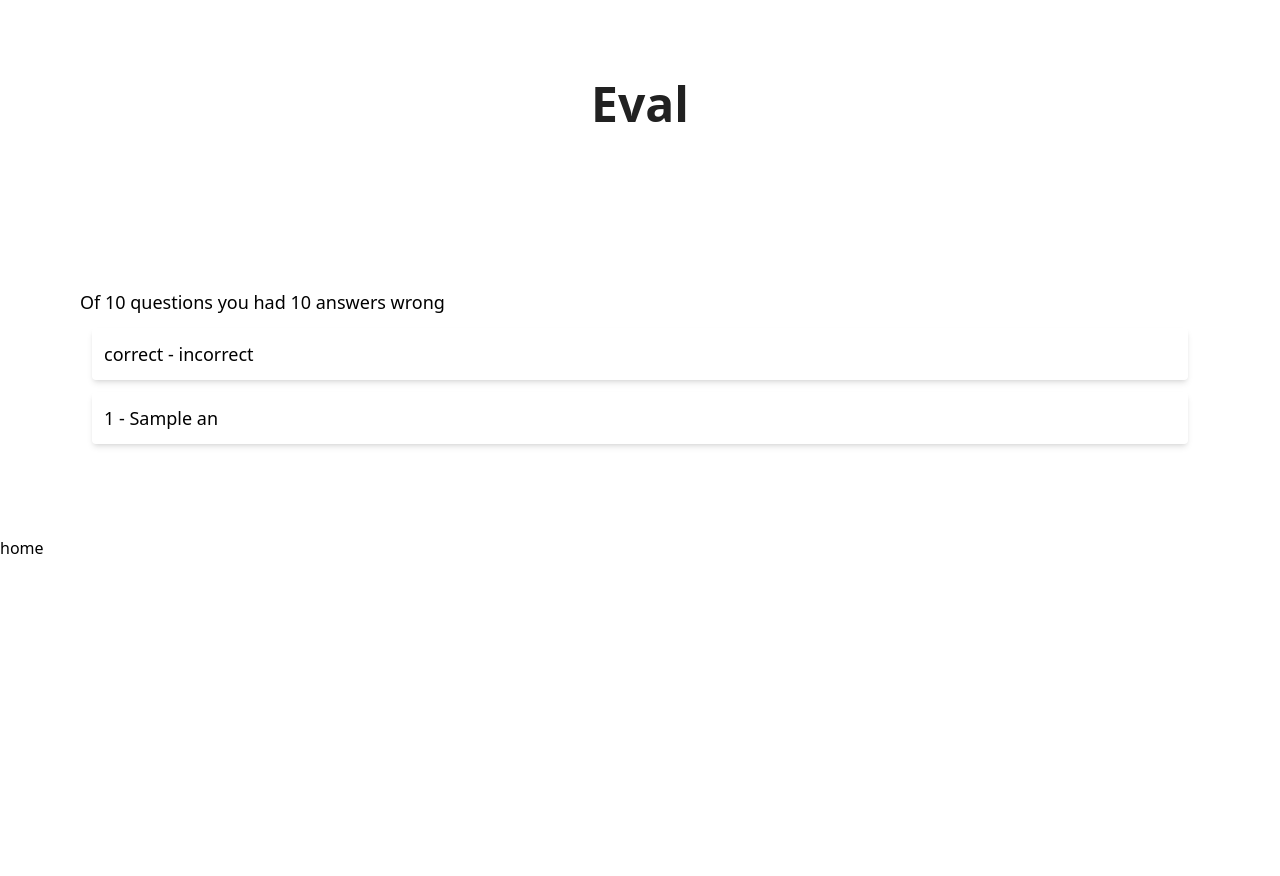
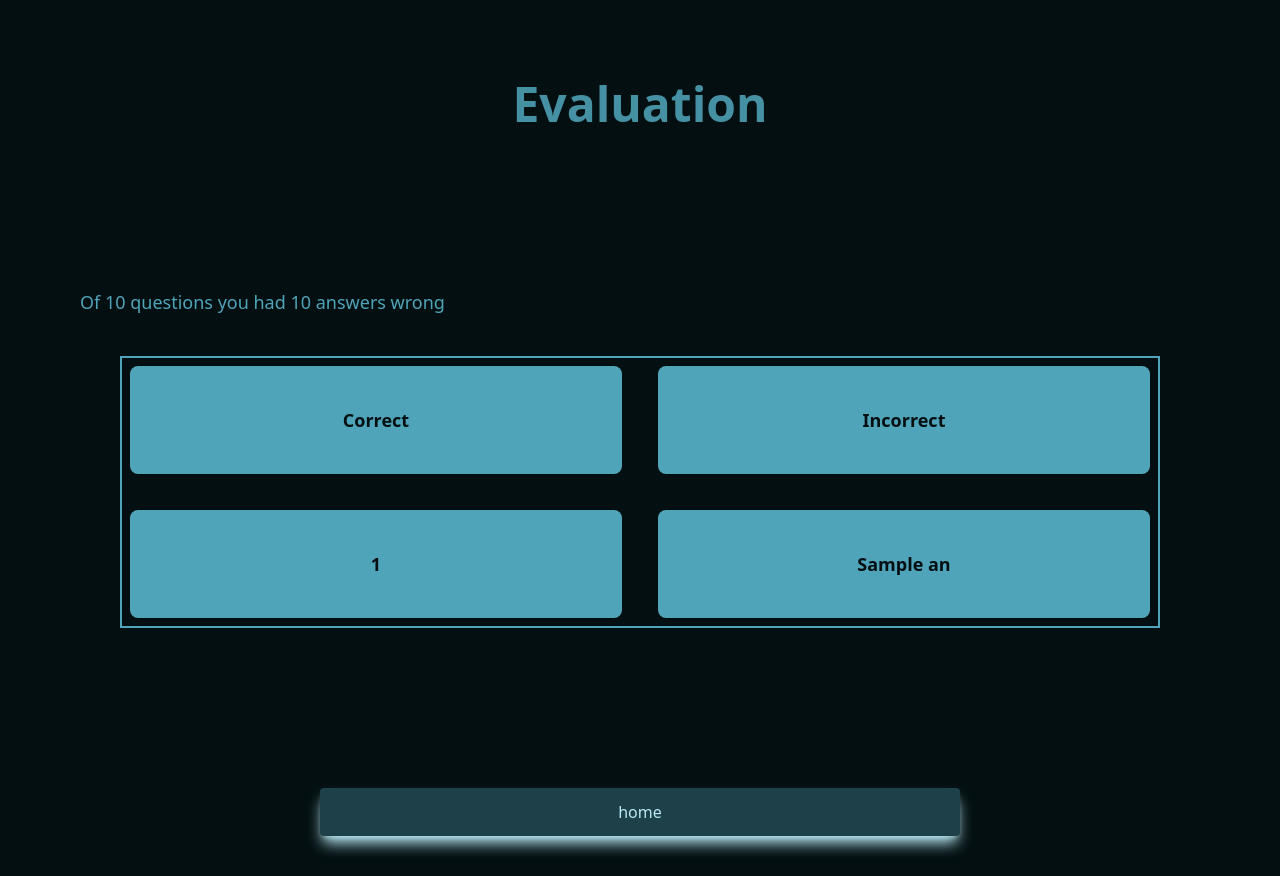
Before and after one commit to geromt/complete-the-song, a Flask app: template application/templates/eval.html in a window 1280 px wide. Before the commit the page ends 554 px from the top, so only its background shows below. Run offline with Flask 2, Linux system fonts and the light colour scheme; the template is opened without the code that fills it: most values are stand-ins (such as "Sample title", 1, 10 or a date in 2020); style sheets or scripts are compiled from the project's sources.

Commit message:
Adding new style to all the templates

```diff
--- a/application/song.py
+++ b/application/song.py
@@ -24,7 +24,7 @@ class Song:
             self.last_words.append(words[n])
 
             incomplete.append(" ".join(words[:n]))
-            incomplete.append(f' <input id="{i}" type="text" name="{i}"> ')
+            incomplete.append(f' <input class="rounded w-1/4 p-1 text-rich-black" id="{i}" type="text" name="{i}"> ')
             incomplete.append(" ".join(words[(n+1):]))
             incomplete.append(f' <br/>')
             i += 1
--- a/application/static/black-style.css
+++ b/application/static/black-style.css
@@ -521,12 +521,12 @@ video {
   margin: 0.75rem;
 }
 
-.m-4 {
-  margin: 1rem;
+.m-5 {
+  margin: 1.25rem;
 }
 
-.m-20 {
-  margin: 5rem;
+.m-2 {
+  margin: 0.5rem;
 }
 
 .mt-10 {
@@ -535,10 +535,6 @@ video {
 
 .mt-20 {
   margin-top: 5rem;
-}
-
-.mr-10 {
-  margin-right: 2.5rem;
 }
 
 .flex {
@@ -557,16 +553,16 @@ video {
   height: 100vh;
 }
 
-.w-1\/2 {
-  width: 50%;
-}
-
 .w-1\/4 {
   width: 25%;
 }
 
 .w-3\/4 {
   width: 75%;
+}
+
+.w-1\/2 {
+  width: 50%;
 }
 
 @keyframes pulse {
@@ -577,6 +573,10 @@ video {
 
 .animate-pulse {
   animation: pulse 8s cubic-bezier(0.4, 0, 0.6, 1) infinite;;
+}
+
+.grid-cols-2 {
+  grid-template-columns: repeat(2, minmax(0, 1fr));
 }
 
 .grid-rows-2 {
@@ -603,24 +603,28 @@ video {
   gap: 2.5rem;
 }
 
+.gap-5 {
+  gap: 1.25rem;
+}
+
 .self-center {
   align-self: center;
+}
+
+.rounded-lg {
+  border-radius: 0.5rem;
 }
 
 .rounded {
   border-radius: 0.25rem;
 }
 
-.rounded-lg {
-  border-radius: 0.5rem;
+.border-4 {
+  border-width: 4px;
 }
 
 .border-2 {
   border-width: 2px;
-}
-
-.border-4 {
-  border-width: 4px;
 }
 
 .border-pacific-blue {
@@ -638,6 +642,11 @@ video {
   background-color: rgb(29 64 73 / var(--tw-bg-opacity));
 }
 
+.bg-pacific-blue {
+  --tw-bg-opacity: 1;
+  background-color: rgb(80 164 185 / var(--tw-bg-opacity));
+}
+
 .bg-gradient-to-t {
   background-image: linear-gradient(to top, var(--tw-gradient-stops));
 }
@@ -646,28 +655,24 @@ video {
   padding: 2.5rem;
 }
 
+.p-8 {
+  padding: 2rem;
+}
+
+.p-1 {
+  padding: 0.25rem;
+}
+
 .p-3 {
   padding: 0.75rem;
 }
 
-.p-5 {
-  padding: 1.25rem;
+.pl-10 {
+  padding-left: 2.5rem;
 }
 
-.p-8 {
-  padding: 2rem;
-}
-
-.p-4 {
-  padding: 1rem;
-}
-
-.p-2 {
-  padding: 0.5rem;
-}
-
-.p-1 {
-  padding: 0.25rem;
+.pr-10 {
+  padding-right: 2.5rem;
 }
 
 .pl-20 {
@@ -678,24 +683,8 @@ video {
   padding-right: 5rem;
 }
 
-.pl-4 {
-  padding-left: 1rem;
-}
-
-.pl-10 {
-  padding-left: 2.5rem;
-}
-
-.pr-10 {
-  padding-right: 2.5rem;
-}
-
 .text-center {
   text-align: center;
-}
-
-.text-right {
-  text-align: right;
 }
 
 .font-sans {
@@ -726,26 +715,20 @@ video {
   color: rgb(80 164 185 / var(--tw-text-opacity));
 }
 
+.text-rich-black {
+  --tw-text-opacity: 1;
+  color: rgb(3 15 17 / var(--tw-text-opacity));
+}
+
 .text-blizzard {
   --tw-text-opacity: 1;
   color: rgb(184 233 244 / var(--tw-text-opacity));
 }
 
-.text-rich-black {
-  --tw-text-opacity: 1;
-  color: rgb(3 15 17 / var(--tw-text-opacity));
-}
-
-.caret-pacific-blue {
-  caret-color: #50A4B9;
-}
-
-.caret-dark-sky-blue {
-  caret-color: #8AC2D0;
-}
-
-.caret-rich-black {
-  caret-color: #030F11;
+.shadow-lg {
+  --tw-shadow: 0 10px 15px -3px rgb(0 0 0 / 0.1), 0 4px 6px -4px rgb(0 0 0 / 0.1);
+  --tw-shadow-colored: 0 10px 15px -3px var(--tw-shadow-color), 0 4px 6px -4px var(--tw-shadow-color);
+  box-shadow: var(--tw-ring-offset-shadow, 0 0 #0000), var(--tw-ring-shadow, 0 0 #0000), var(--tw-shadow);
 }
 
 .shadow-md {
@@ -754,14 +737,13 @@ video {
   box-shadow: var(--tw-ring-offset-shadow, 0 0 #0000), var(--tw-ring-shadow, 0 0 #0000), var(--tw-shadow);
 }
 
-.shadow-lg {
-  --tw-shadow: 0 10px 15px -3px rgb(0 0 0 / 0.1), 0 4px 6px -4px rgb(0 0 0 / 0.1);
-  --tw-shadow-colored: 0 10px 15px -3px var(--tw-shadow-color), 0 4px 6px -4px var(--tw-shadow-color);
-  box-shadow: var(--tw-ring-offset-shadow, 0 0 #0000), var(--tw-ring-shadow, 0 0 #0000), var(--tw-shadow);
+.shadow-blizzard {
+  --tw-shadow-color: #B8E9F4;
+  --tw-shadow: var(--tw-shadow-colored);
 }
 
-.shadow-blizzard {
-  --tw-shadow-color: #B8E9F4;
+.shadow-dark-sky-blue {
+  --tw-shadow-color: #8AC2D0;
   --tw-shadow: var(--tw-shadow-colored);
 }
 
@@ -784,9 +766,24 @@ video {
   background-color: rgb(184 233 244 / var(--tw-bg-opacity));
 }
 
+.hover\:bg-midnight-green:hover {
+  --tw-bg-opacity: 1;
+  background-color: rgb(29 64 73 / var(--tw-bg-opacity));
+}
+
+.hover\:bg-pacific-blue:hover {
+  --tw-bg-opacity: 1;
+  background-color: rgb(80 164 185 / var(--tw-bg-opacity));
+}
+
 .hover\:text-rich-black:hover {
   --tw-text-opacity: 1;
   color: rgb(3 15 17 / var(--tw-text-opacity));
+}
+
+.hover\:text-midnight-green:hover {
+  --tw-text-opacity: 1;
+  color: rgb(29 64 73 / var(--tw-text-opacity));
 }
 
 .hover\:shadow:hover {
@@ -794,16 +791,3 @@ video {
   --tw-shadow-colored: 0 1px 3px 0 var(--tw-shadow-color), 0 1px 2px -1px var(--tw-shadow-color);
   box-shadow: var(--tw-ring-offset-shadow, 0 0 #0000), var(--tw-ring-shadow, 0 0 #0000), var(--tw-shadow);
 }
-
-.focus\:border-2:focus {
-  border-width: 2px;
-}
-
-.focus\:border-pacific-blue:focus {
-  --tw-border-opacity: 1;
-  border-color: rgb(80 164 185 / var(--tw-border-opacity));
-}
-
-.focus\:caret-pacific-blue:focus {
-  caret-color: #50A4B9;
-}
--- a/application/templates/eval.html
+++ b/application/templates/eval.html
@@ -3,29 +3,40 @@
 <head>
   <meta charset="UTF-8">
   <meta name="viewport" content="width=device-width, initial-scale=1.0">
-  <link href="static/style.css" rel="stylesheet">
+  <link href="../static/black-style.css" rel="stylesheet">
 </head>
-<body class="h-screen bg-gradient-to-t from-space to-green-sheen">
-  <div class="justify-center">
-      <div id="title" class="self-center mt-10 p-10">
-          <h1 class="animate-pulse text-space  font-sans text-5xl font-bold text-center">
-              Eval
+<body class="bg-rich-black text-pacific-blue">
+  <div>
+      <div id="title" class="mt-10 p-10">
+          <h1 class="animate-pulse font-sans text-5xl font-bold text-center">
+              Evaluation
           </h1>
       </div>
       <div id="song-list" class="self-center mt-20 m-10 p-10 items-center">
           <p class="text-space text-lg">
               Of {{total}} questions you had {{wrong}} answers wrong
           </p>
-          <div class="transition shadow-md m-3 shadow-sea-green bg-green-sheen p-3 rounded hover:bg-sea-green hover:shadow hover:scale-110">
-              <p class="text-space text-lg">correct - incorrect</p>
+          <div class="grid grid-cols-2 gap-5 border-2 border-pacific-blue m-10">
+              <div class="bg-pacific-blue m-2 text-rich-black rounded-lg text-center text-lg font-bold p-10">
+                  Correct
+              </div>
+              <div class="bg-pacific-blue m-2 text-rich-black rounded-lg text-center text-lg font-bold p-10">
+                  Incorrect
+              </div>
+
+              {% for ans in wrong_answers: %}
+              <div class="bg-pacific-blue m-2 text-rich-black rounded-lg text-center text-lg font-bold p-10">
+                {{ans[0]}}
+              </div>
+              <div class="bg-pacific-blue m-2 text-rich-black rounded-lg text-center text-lg font-bold p-10">
+                {{ans[1]}}
+              </div>
+              {% endfor %}
           </div>
-          {% for ans in wrong_answers: %}
-          <div class="transition shadow-md m-3 shadow-sea-green bg-green-sheen p-3 rounded hover:bg-sea-green hover:shadow hover:scale-110">
-              <p class="text-space text-lg">{{ans[0]}} - {{ans[1]}}</p>
-          </div>
-          {% endfor %}
       </div>
-      <a href="/index">home</a>
+      <div class="flex justify-center">
+        <a href="/index" class="flex justify-center w-1/2 mt-10 transition shadow-lg m-10 shadow-blizzard bg-midnight-green p-3 pl-10 pr-10 text-blizzard rounded hover:bg-blizzard hover:text-rich-black hover:shadow hover:scale-110">home</a>
+      </div>
   </div>
 </body>
 </html>
```
Also changed, not shown: application/templates/404.html (+10 -2 lines), application/templates/500.html (+10 -2 lines), application/templates/song.html (+11 -9 lines), application/templates/songs.html (+9 -9 lines).
